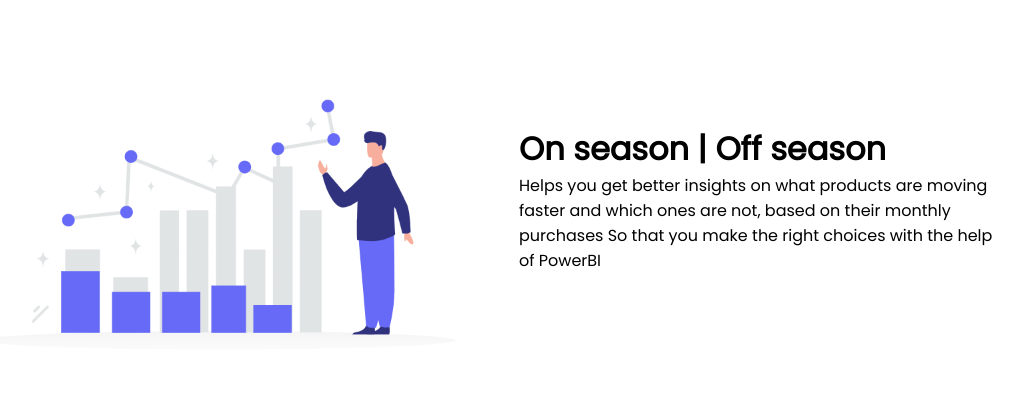
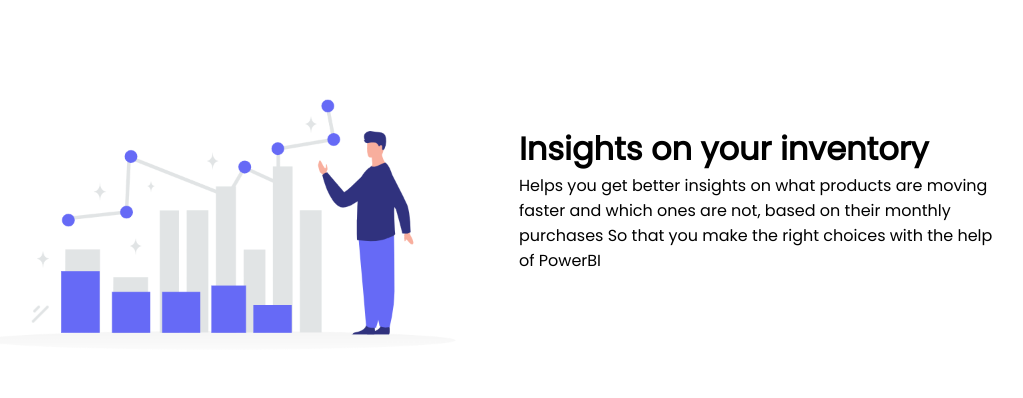
Before and after one commit to Dinesh648/Inventory-transport-management, a Flask app: page / in a window 1280 px wide. Shown: the part 913-1311 px from the top of the page, without its empty margins (131-1154 px from the left). Run offline with Flask 2, Linux system fonts and the light colour scheme.

Commit message:
Update sitimHome.html

```diff
--- a/templates/sitimHome.html
+++ b/templates/sitimHome.html
@@ -59,7 +59,7 @@
             <span>
             <div class="maintain_text">
 
-                <p style="font-size: 2em;"><b>On season | Off season</b></p>
+                <p style="font-size: 2em;"><b>Insights on your inventory</b></p>
                 <p style="font-size: 1em;">
                     Helps you get better insights on what products are moving faster and which ones are not, based on their monthly purchases
                     So that you make the right choices with the help of PowerBI</p>
```
